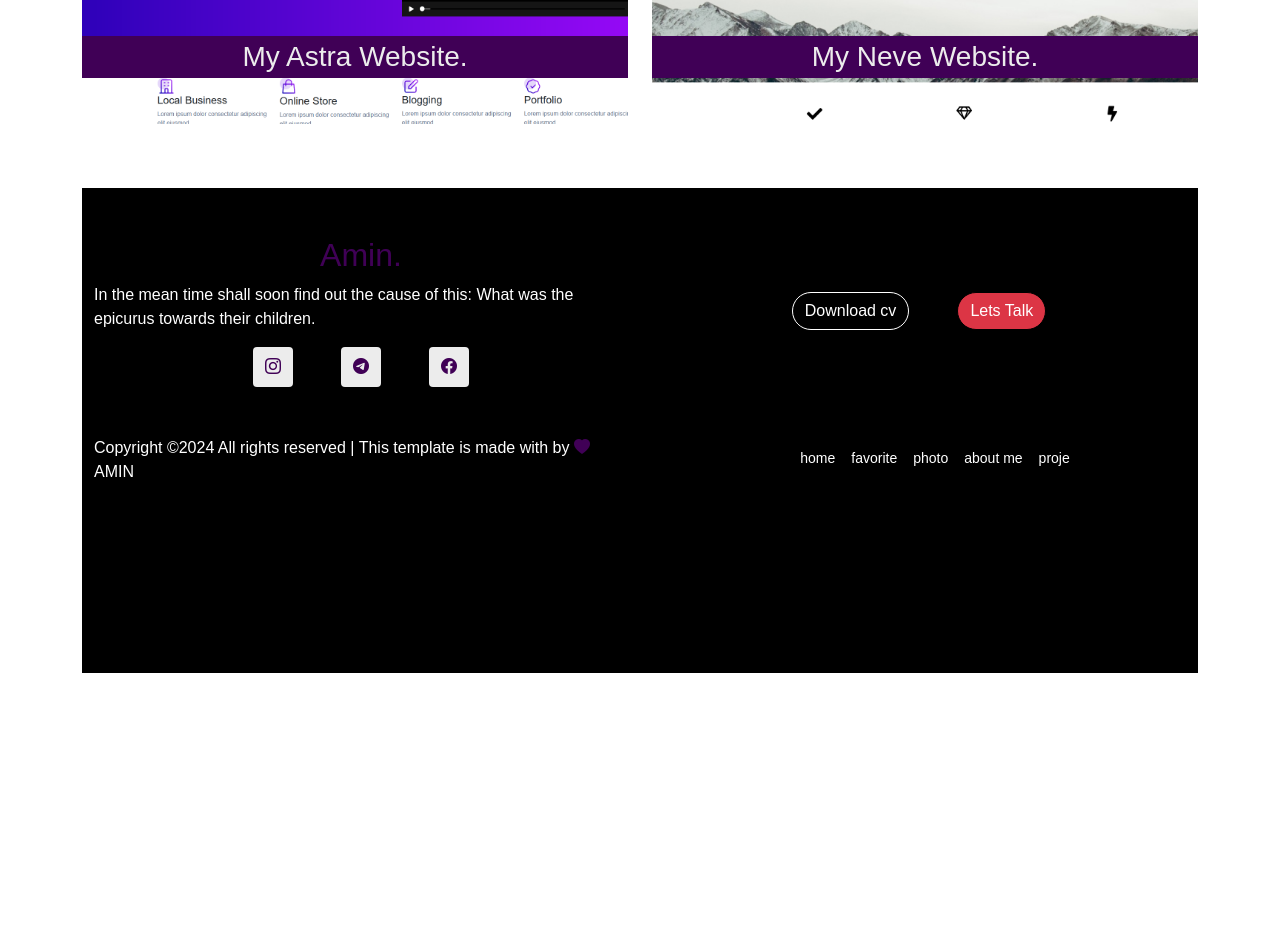
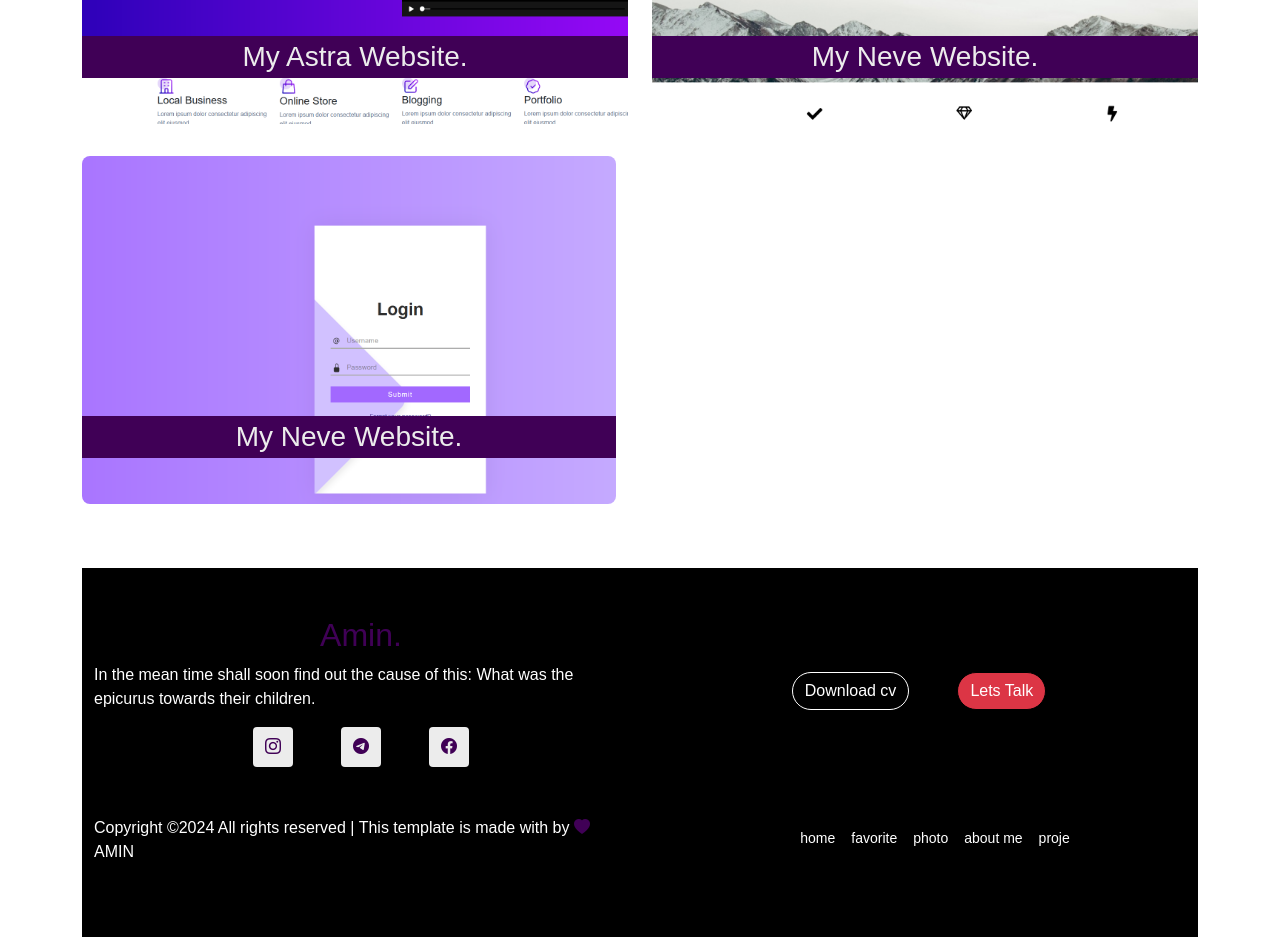
Before and after one commit to amin-arabzadeh/amin-arabzadeh.github.io, a plain HTML site: page index.html in a window 1280 px wide. Shown: the part 4078-5015 px from the top of the page. Before the commit the page ends 4751 px from the top, so only its background shows below. Drawn offline with nearby package versions, Linux system fonts and the light colour scheme.

Commit message:
add login

```diff
--- a/index.html
+++ b/index.html
@@ -4,8 +4,8 @@
     <meta charset="UTF-8">
     <meta name="viewport" content="width=device-width, initial-scale=1.0">
     <title>porfoliom</title>
-    <link href="https://cdn.jsdelivr.net/npm/bootstrap@5.3.2/dist/css/bootstrap.min.css" rel="stylesheet" integrity="sha384-T3c6CoIi6uLrA9TneNEoa7RxnatzjcDSCmG1MXxSR1GAsXEV/Dwwykc2MPK8M2HN" crossorigin="anonymous">
- <script src="https://cdn.jsdelivr.net/npm/bootstrap@5.3.2/dist/js/bootstrap.bundle.min.js" integrity="sha384-C6RzsynM9kWDrMNeT87bh95OGNyZPhcTNXj1NW7RuBCsyN/o0jlpcV8Qyq46cDfL" crossorigin="anonymous"></script>
+    <link href="https://cdn.jsdelivr.net/npm/bootstrap@5.3.3/dist/css/bootstrap.min.css" rel="stylesheet" integrity="sha384-QWTKZyjpPEjISv5WaRU9OFeRpok6YctnYmDr5pNlyT2bRjXh0JMhjY6hW+ALEwIH" crossorigin="anonymous">
+ <script src="https://cdn.jsdelivr.net/npm/bootstrap@5.3.3/dist/js/bootstrap.bundle.min.js" integrity="sha384-YvpcrYf0tY3lHB60NNkmXc5s9fDVZLESaAA55NDzOxhy9GkcIdslK1eN7N6jIeHz" crossorigin="anonymous"></script>
  <link rel="stylesheet" href="https://cdn.jsdelivr.net/npm/bootstrap-icons@1.11.3/font/bootstrap-icons.min.css">
  <link rel="stylesheet" href="css/style.min.css">
 </head>
@@ -244,9 +244,19 @@
                     <a target="_blank" href="pages/neve/index.html"><div class="rounded-pill position-absolute bg-black text-white btn custom4-btn1">see</div></a>
                 </div>
             </div>
+            <div class="row">
+                <div class="col-12 col-md-6  d-flex justify-content-center custom4">
+                    <div class="overflow-hidden w-100 position-relative rounded-3 mt-3 mb-3 overflow-hidden custom4-item1">
+                        <img src="image/login2.png" class="img-proje">
+                        <p class="position-absolute fs-3  text-center w-100 custom4-p1">My Neve Website.</p>
+                        <a target="_blank" href="pages/login2/index.html"><div class="rounded-pill position-absolute bg-black text-white btn custom4-btn1">see</div></a>
+                    </div>
+                </div>
+
+            </div>
         </div>
 
-    <div class="container-fluid mt-5 bg-black footer">
+    <div class="container-fluid w-100 mt-5 bg-black footer">
         <div class="row">
             <div class="col-12  col-md-6 mt-3 mt-md-5">
                 <div class="d-flex flex-column align-items-center footer-content">
```
